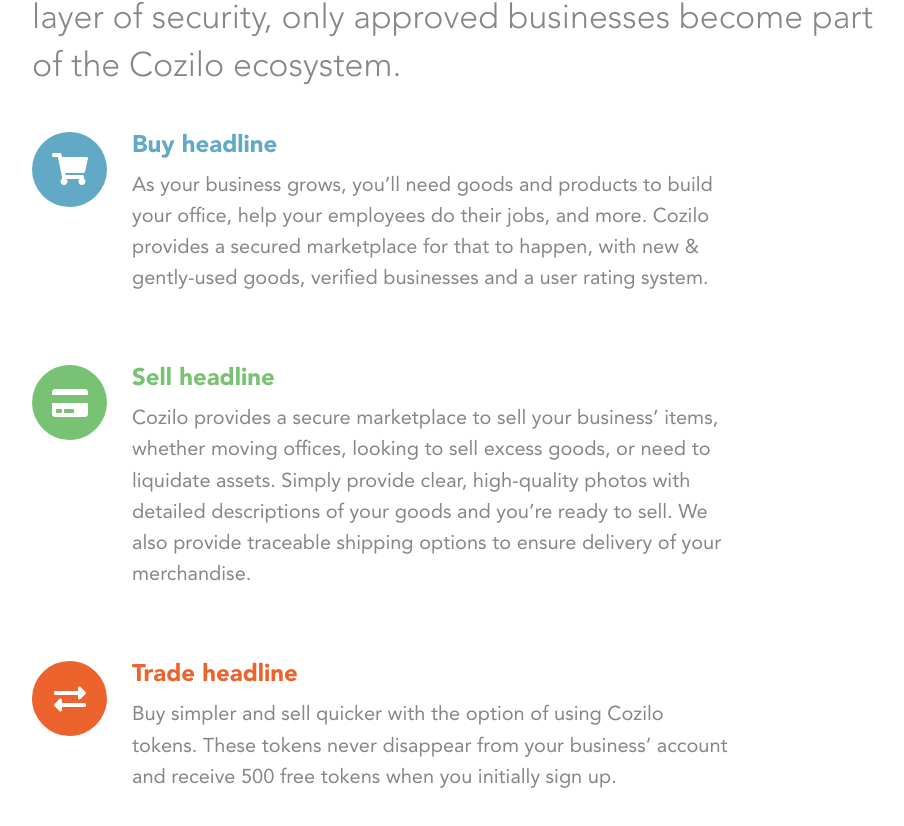
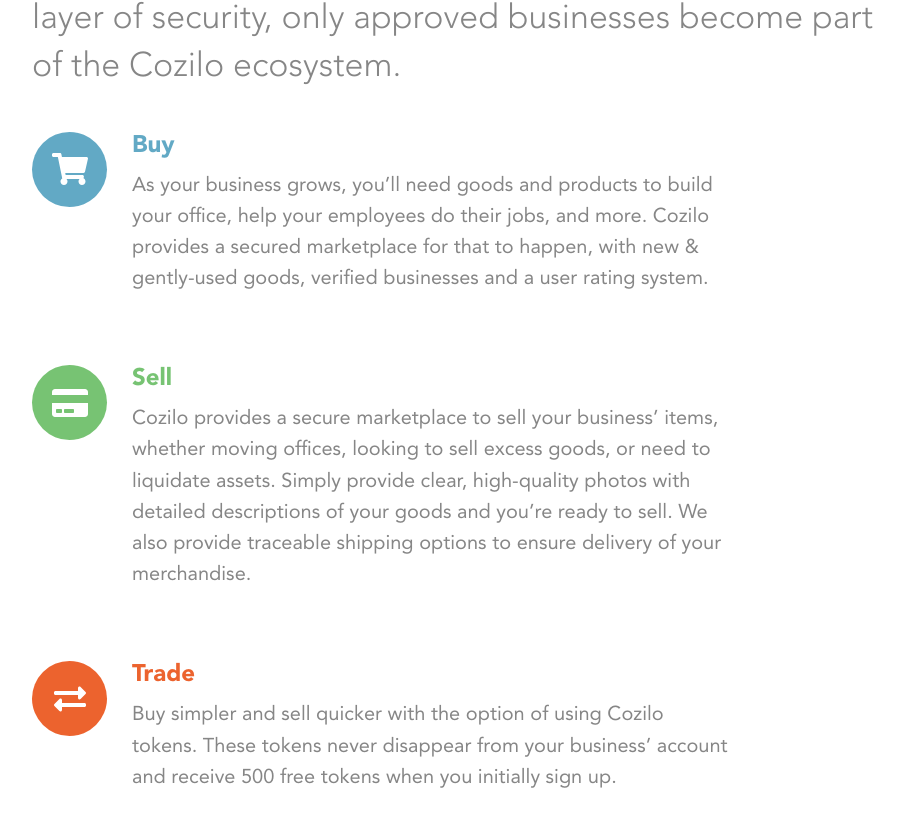
Before and after one commit to itsbrittaleigh/cozilo-marketing, a Vue app: page /features in a window 1280 px wide. Shown: the part 819-1645 px from the top of the page, without its empty margins (178-1082 px from the left). Built offline with nearby package versions, Linux system fonts and the light colour scheme; what vue2-collapse would draw is missing.

Commit message:
Austin wanted me to delete the word  so here you go, Austin

```diff
--- a/src/pages/Features.vue
+++ b/src/pages/Features.vue
@@ -18,7 +18,7 @@
               <i class="fas fa-shopping-cart fa-2x" style="color: white;"></i>
             </div>
             <div class="text">
-              <h2 class="color-lightblue hidden">Buy headline</h2>
+              <h2 class="color-lightblue hidden">Buy</h2>
               <p class="hidden">
                 As your business grows, you’ll need goods and products to build your office,
                 help your employees do their jobs, and more. Cozilo provides a secured marketplace
@@ -32,7 +32,7 @@
               <i class="fas fa-credit-card fa-2x" style="color: white;"></i>
             </div>
             <div class="text">
-              <h2 class="color-green hidden">Sell headline</h2>
+              <h2 class="color-green hidden">Sell</h2>
               <p class="hidden">
                 Cozilo provides a secure marketplace to sell your business’ items, whether
                 moving offices, looking to sell excess goods, or need to liquidate assets.
@@ -47,7 +47,7 @@
               <i class="fas fa-exchange-alt fa-2x" style="color: white;"></i>
             </div>
             <div class="text">
-              <h2 class="color-orange hidden">Trade headline</h2>
+              <h2 class="color-orange hidden">Trade</h2>
               <p class="hidden">
                 Buy simpler and sell quicker with the option of using Cozilo tokens. These
                 tokens never disappear from your business’ account and receive 500 free tokens
```
